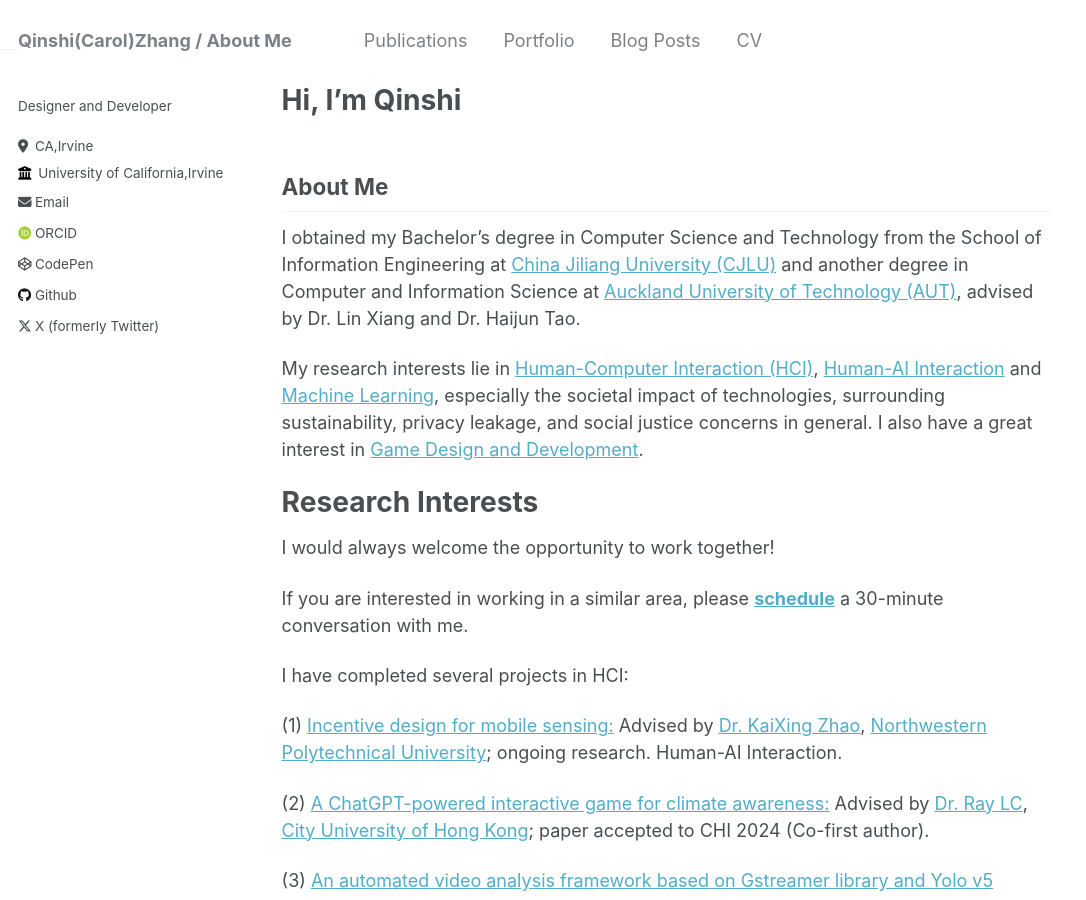
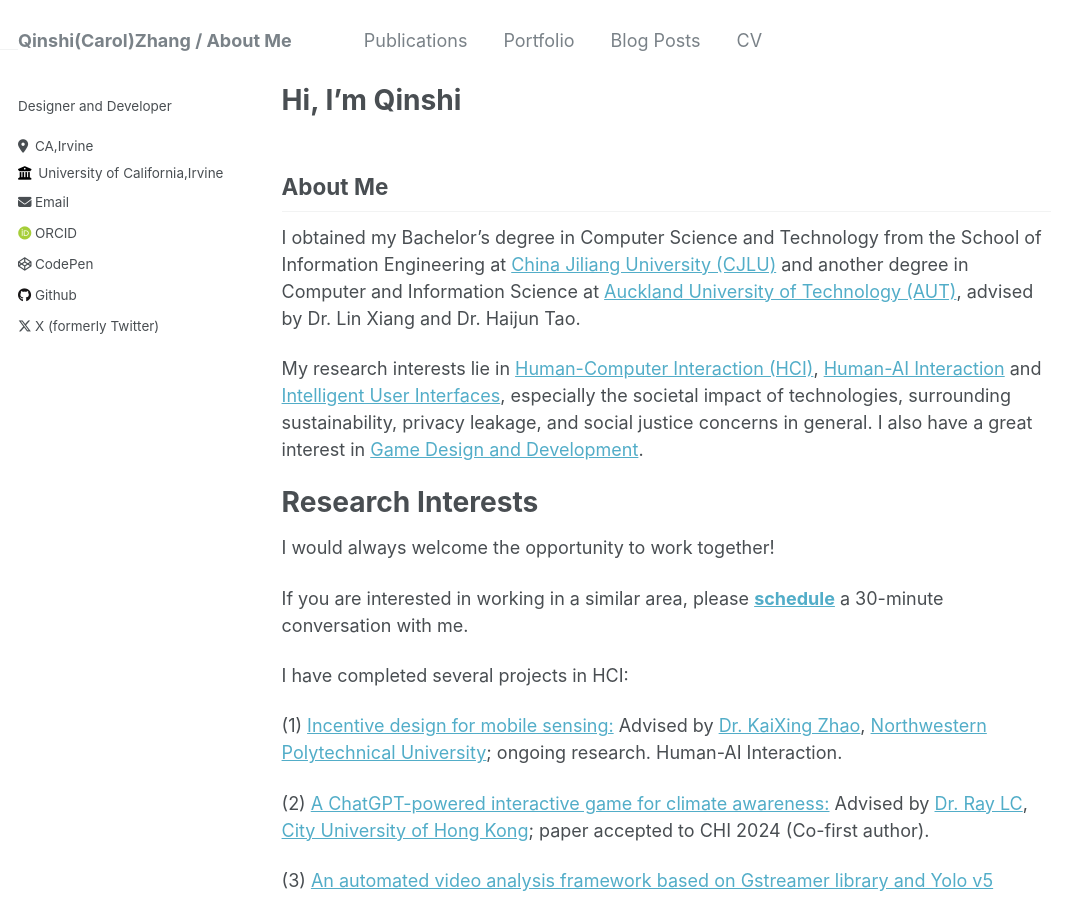
Before and after one commit to Carolzhangzz/AcademicWeb, a Jekyll site: the page built from _pages/about.md, in a window 1280 px wide and 900 px high. Shown: the whole window, without its empty margins (0-1086 px from the left). Built offline with Jekyll 4.4.1, drawn with Linux system fonts in a browser that asks for light colours; some web fonts are replaced.

Commit message:
Update about.md

```diff
--- a/_pages/about.md
+++ b/_pages/about.md
@@ -9,7 +9,7 @@ redirect_from:
 ## About Me
 I obtained my Bachelor's degree in Computer Science and Technology from the School of Information Engineering at [China Jiliang University (CJLU)](https://english.cjlu.edu.cn/) and another degree in Computer and Information Science at [Auckland University of Technology (AUT)](https://www.aut.ac.nz/), advised by Dr. Lin Xiang and Dr. Haijun Tao.
 
-My research interests lie in [Human-Computer Interaction (HCI)](#), [Human-AI Interaction](#) and [Machine Learning](#), especially the societal impact of technologies, surrounding sustainability, privacy leakage, and social justice concerns in general. I also have a great interest in [Game Design and Development](#).
+My research interests lie in [Human-Computer Interaction (HCI)](#), [Human-AI Interaction](#) and [Intelligent User Interfaces](#), especially the societal impact of technologies, surrounding sustainability, privacy leakage, and social justice concerns in general. I also have a great interest in [Game Design and Development](#).
 
 
 Research Interests
```
